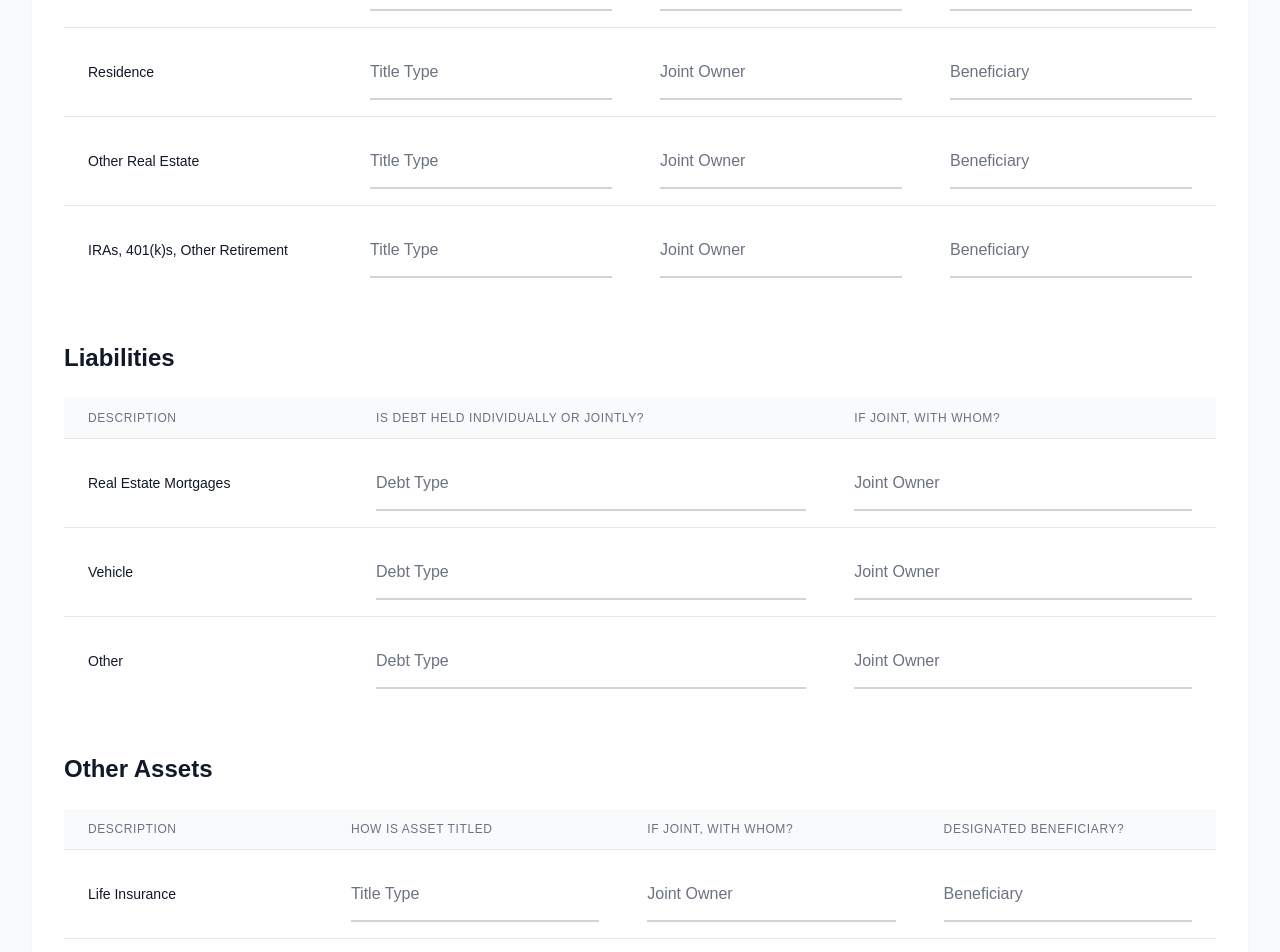
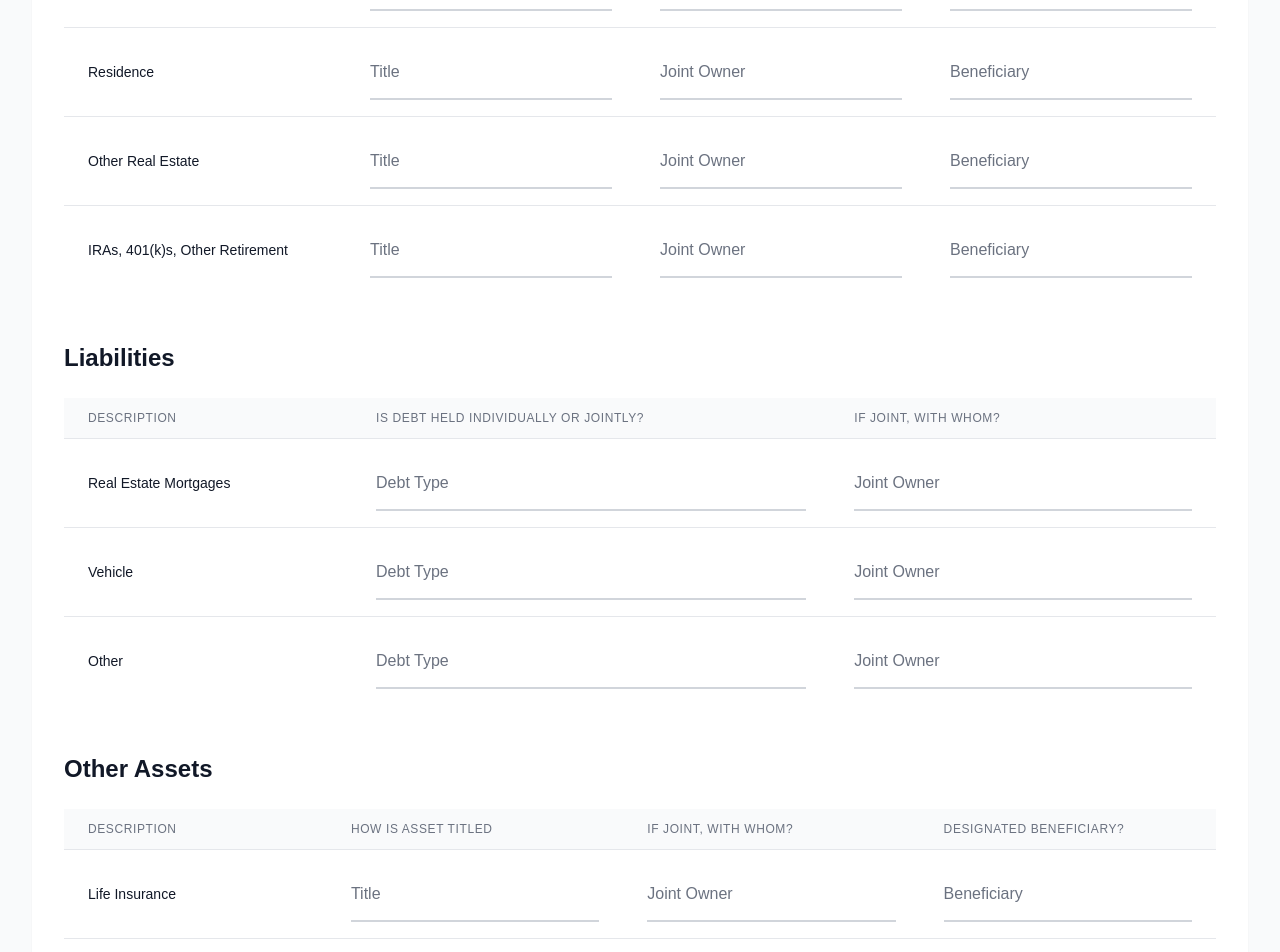
Before and after one commit to Rabbit1026HG/Estate-Planning, a Next.js app: page / in a window 1280 px wide. Shown: the part 1780-2732 px from the top of the page. Built offline with nearby package versions, Linux system fonts and the light colour scheme.

Commit message:
fix: updated Assets and Other Assets

```diff
--- a/app/components/AssetsForm.tsx
+++ b/app/components/AssetsForm.tsx
@@ -45,7 +45,7 @@ export const AssetsForm: React.FC = () => {
                 </td>
                 <td className="px-6 py-4 whitespace-nowrap">
                   <FloatingLabelInput
-                    label="Title Type"
+                    label="Title"
                     {...register(`assets.${index}.titleType`)}
                     error={errors.assets?.[index]?.titleType?.message}
                   />
--- a/app/components/OtherAssetsForm.tsx
+++ b/app/components/OtherAssetsForm.tsx
@@ -46,7 +46,7 @@ export const OtherAssetsForm: React.FC = () => {
                 </td>
                 <td className="px-6 py-4 whitespace-nowrap">
                   <FloatingLabelInput
-                    label="Title Type"
+                    label="Title"
                     {...register(`otherAssets.${index}.titleType`)}
                     error={errors.otherAssets?.[index]?.titleType?.message}
                   />
```
